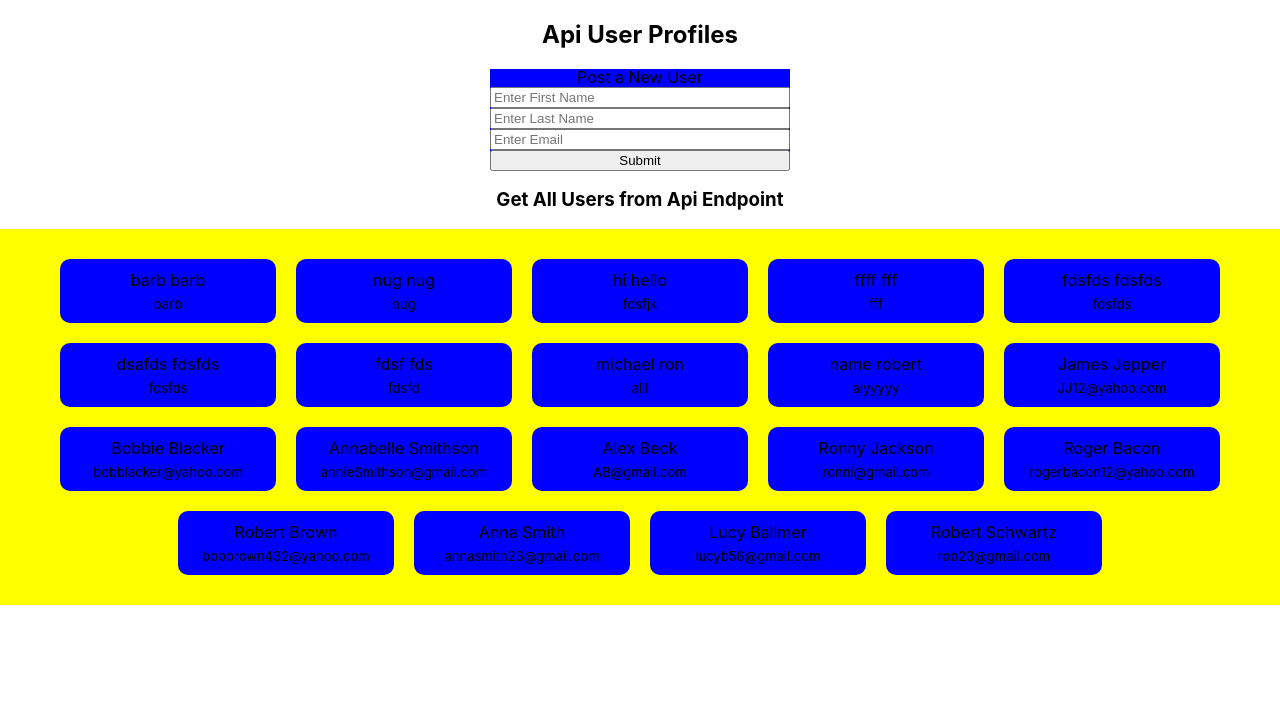
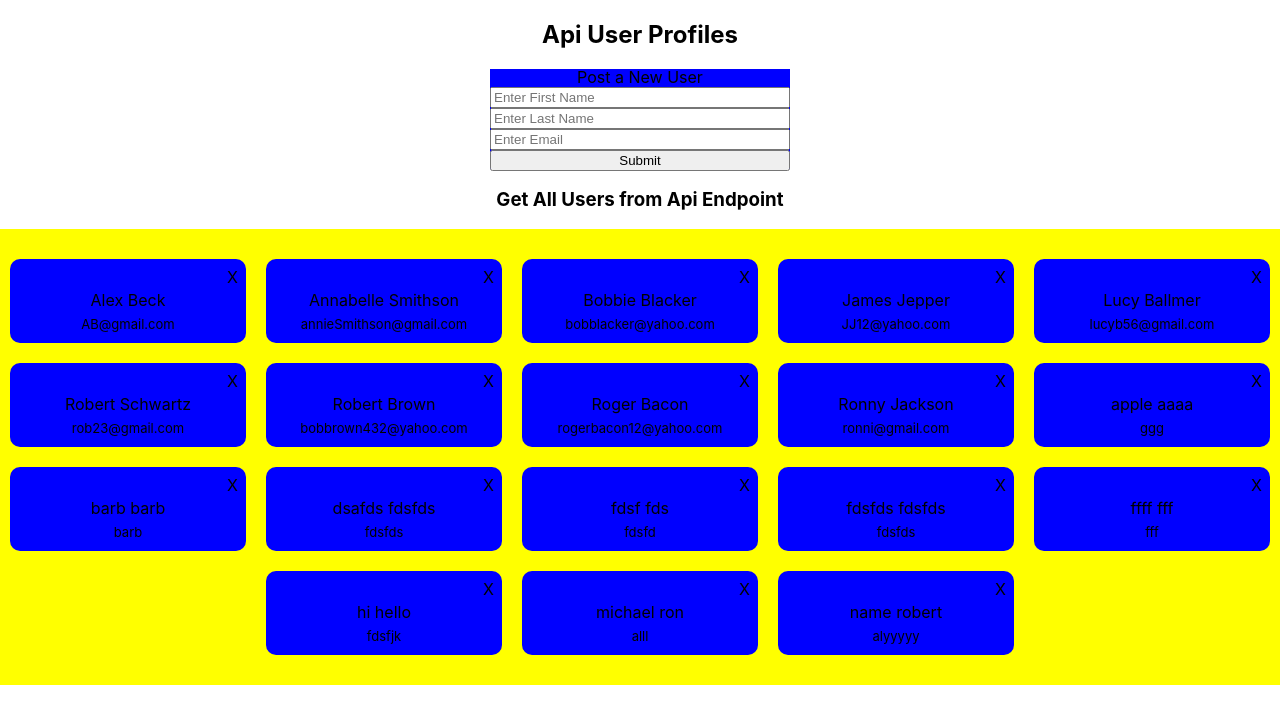
Before and after one commit to aklepper20/json-api, a React (Create React App) app: page / in a window 1280 px wide. Shown: the top 724 px of the page. Built offline with nearby package versions, Linux system fonts and the light colour scheme; data requests are answered from the project's data file.

Commit message:
successfully deletes user functionality

```diff
--- a/db.json
+++ b/db.json
@@ -11,12 +11,6 @@
       "first_name": "Lucy",
       "last_name": "Ballmer",
       "email": "lucyb56@gmail.com"
-    },
-    {
-      "id": 3,
-      "first_name": "Anna",
-      "last_name": "Smith",
-      "email": "annasmith23@gmail.com"
     },
     {
       "id": 4,
@@ -103,16 +97,16 @@
       "email": "fdsfjk"
     },
     {
-      "first_name": "nug",
-      "last_name": "nug",
-      "email": "nug",
-      "id": 16
-    },
-    {
       "first_name": "barb",
       "last_name": "barb",
       "email": "barb",
       "id": 17
+    },
+    {
+      "first_name": "apple",
+      "last_name": "aaaa",
+      "email": "ggg",
+      "id": 18
     }
   ],
   "posts": [
--- a/src/components/GetUser.js
+++ b/src/components/GetUser.js
@@ -11,7 +11,9 @@ function GetUser() {
   useEffect(() => {
     const getUsers = async () => {
       try {
-        const response = await axios.get("http://localhost:3000/users");
+        const response = await axios.get(
+          "http://localhost:3000/users?_sort=first_name&_order=asc'"
+        );
         const users = response.data;
         setGetUsers(users);
       } catch (err) {
@@ -25,11 +27,12 @@ function GetUser() {
     <>
       <h3>Get All Users from Api Endpoint</h3>
       <div className="getUserWrapper">
-        {[...getUser].reverse().map((user) => {
+        {getUser.map((user) => {
           return (
             <div className="getUserMain">
               <User
                 key={user.id}
+                id={user.id}
                 name={`${user.first_name} ${user.last_name}`}
                 email={user.email}
               />
--- a/src/components/User.js
+++ b/src/components/User.js
@@ -1,9 +1,25 @@
 import React from "react";
 import "../styles/user.css";
 
-function User({ name, email }) {
+function User({ id, name, email }) {
+  const axios = require("axios");
+
+  const handleDelete = (id) => {
+    axios
+      .delete(`http://localhost:3000/users/${id}/`)
+      .then((resp) => {
+        console.log(resp.data);
+      })
+      .catch((error) => {
+        console.log(error);
+      });
+  };
+
   return (
     <div className="userWrapper">
+      <div className="delete" onClick={() => handleDelete(id)}>
+        X
+      </div>
       <div className="padding">{name}</div>
       <div className="padding email">{email}</div>
     </div>
--- a/src/styles/user.css
+++ b/src/styles/user.css
@@ -1,6 +1,11 @@
+.delete {
+  text-align: right;
+}
+
 .userWrapper {
+  position: relative;
   height: fit-content;
-  width: 200px;
+  width: 220px;
   background-color: blue;
   margin: 10px;
   padding: 8px;
```
